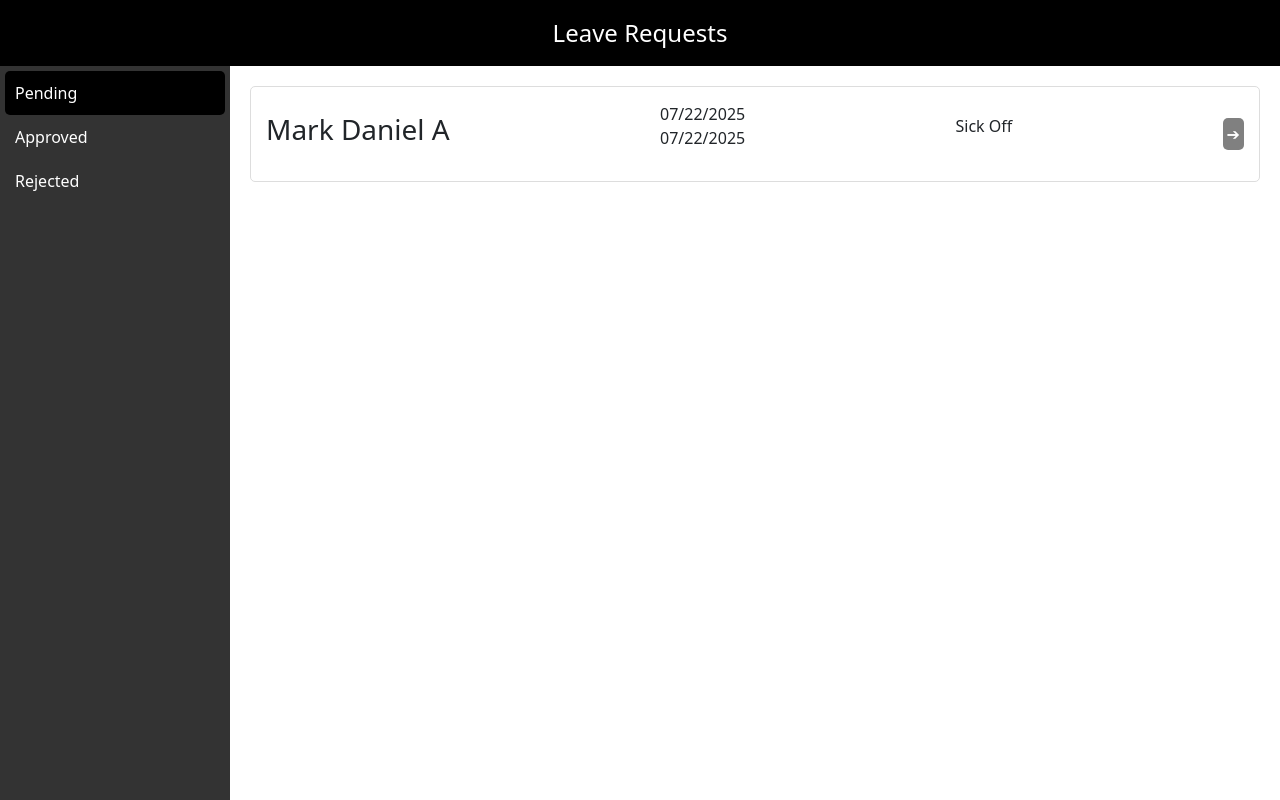
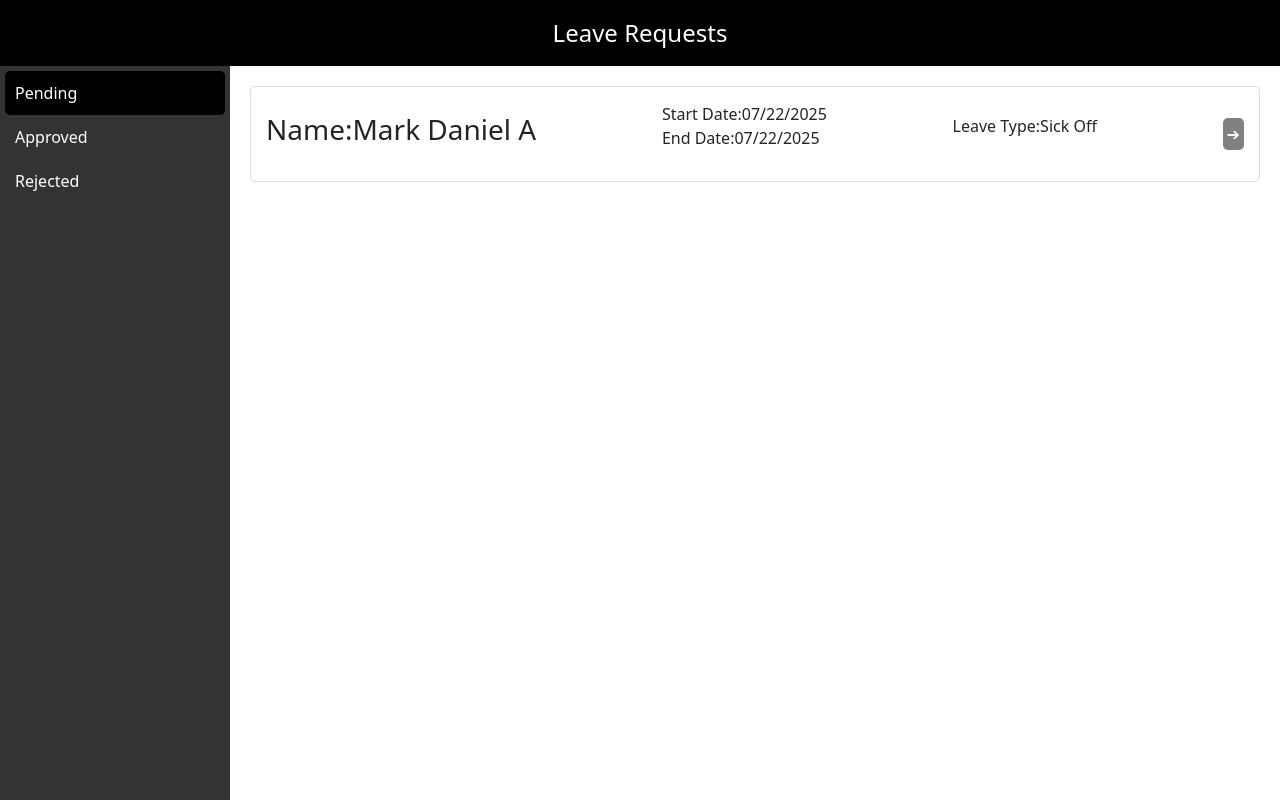
Before and after one commit to Bevin215/Leave-Notification-App-Dev, an Angular app in the folder LeaveAppUI/: page /pending in a window 1280 px wide. Built offline with nearby package versions, Linux system fonts and the light colour scheme.

Commit message:
Updated label name

```diff
--- a/LeaveAppUI/src/app/pages/pending/pending.component.css
+++ b/LeaveAppUI/src/app/pages/pending/pending.component.css
@@ -145,7 +145,7 @@ body {
 }
 
 .action-buttons button {
-  background-color: #4CAF50;
+  background-color: grey;
   color: white;
   border: none;
   border-radius: 5px;
@@ -154,5 +154,5 @@ body {
 }
 
 .action-buttons button:hover {
-  background-color: #45a049;
+  background-color: grey;
 }
--- a/LeaveAppUI/src/app/pages/pending/pending.component.html
+++ b/LeaveAppUI/src/app/pages/pending/pending.component.html
@@ -12,9 +12,9 @@
 
     <section class="content">
       <div class="leave-card" *ngFor="let leave of pendingLeaves" (click)="openDetails(leave)">
-            <h3 class="card-name">{{ leave.name }}</h3>
-            <p class="card-date">{{ leave.startDate }} <br> {{ leave.endDate }}</p>
-            <p class="card-type">{{ leave.type }}</p>
+            <h3 class="card-name">Name:{{ leave.name }}</h3>
+            <p class="card-date">Start Date:{{ leave.startDate }} <br> End Date:{{ leave.endDate }}</p>
+            <p class="card-type">Leave Type:{{ leave.type }}</p>
           <button class="arrow-btn">➔</button>
       </div>
     </section>
@@ -28,11 +28,11 @@
       <p class="detail-startdate"><strong>Start Date:</strong> {{ selectedLeave.startDate }}</p>
       <p class="detail-end date"><strong>End Date:</strong> {{ selectedLeave.endDate }}</p>
       <p class="detail-reason"><strong>Brief Reason:</strong> {{ selectedLeave.reason }}</p>
-      <p class="detail-contact"><strong>Backup Contact:</strong> {{ selectedLeave.backupContact }}</p>
-      <p class="detail-notify"><strong>Notify To Recipient:</strong> {{ selectedLeave.notifyTo }}</p>
+      <p class="detail-contact"><strong>Backup Contact(s):</strong> {{ selectedLeave.backupContact }}</p>
+      <p class="detail-notify"><strong>Notify To Recipient(s):</strong> {{ selectedLeave.notifyTo }}</p>
       <p class="detail-location"><strong>Base Location:</strong> {{ selectedLeave.location }}</p>
-      <p class="detail-project"><strong>Project/SOW:</strong> {{ selectedLeave.project }}</p>
-      <p class="detail-team"><strong>Sub-LOB/Team:</strong> {{ selectedLeave.team }}</p>
+      <p class="detail-project"><strong>Project:</strong> {{ selectedLeave.project }}</p>
+      <p class="detail-team"><strong>Team:</strong> {{ selectedLeave.team }}</p>
       <p class="detail-status"><strong>Leave Status:</strong> {{ selectedLeave.status }}</p>
       <p class="detail-comment"><strong>Comments:</strong> {{ selectedLeave.comments }}</p>
 
@@ -43,6 +43,3 @@
     </div>
   </div>
 </div>
-
-
-<!-- (click)="openDetails(leave)" -->
```
